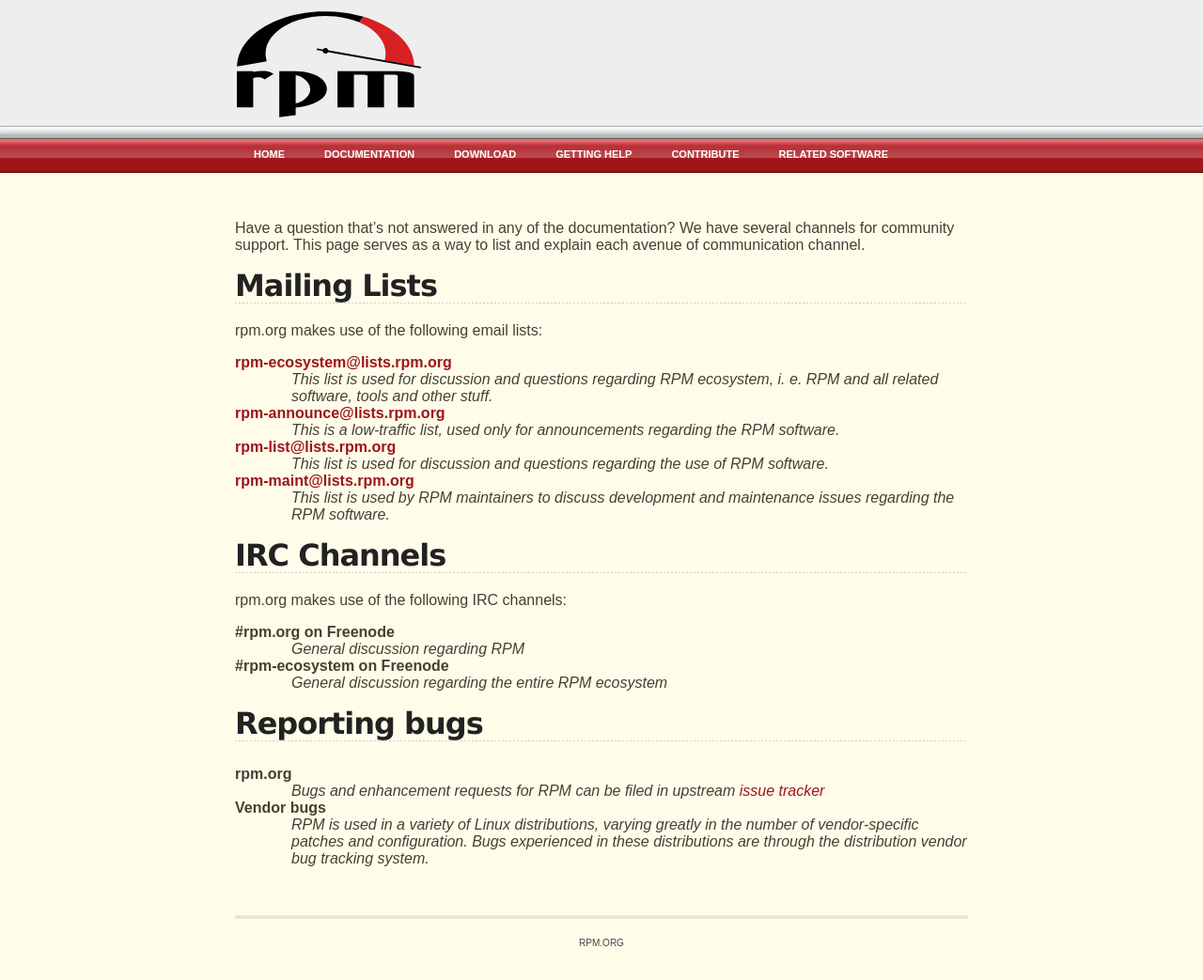
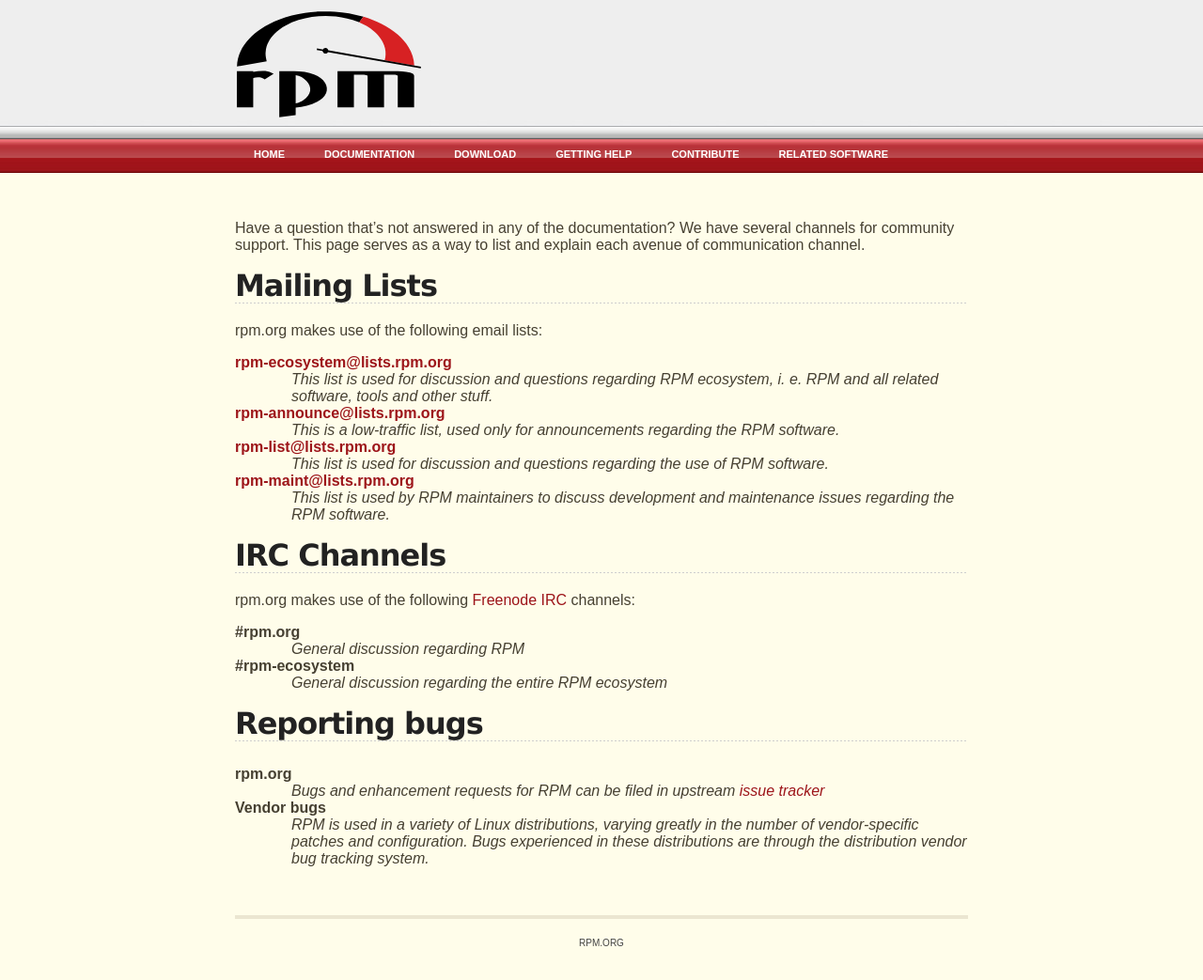
Before and after one commit to rpm-software-management/rpm-web, a Jekyll site: the page built from help.md, in a window 1280 px wide. Shown: the whole page at 94% size. Built offline with Jekyll 4.4.1, drawn with Linux system fonts in a browser that asks for light colours.

Commit message:
Tweak irc section a bit
Both channels are on Freenode, no point repeating it.
Add links to both Freenode + generic IRC resource

```diff
--- a/help.md
+++ b/help.md
@@ -21,12 +21,13 @@ rpm.org makes use of the following email lists:
 
 
 ## IRC Channels
-rpm.org makes use of the following IRC channels:
+rpm.org makes use of the following [Freenode](http://freenode.net/)
+[IRC](http://www.irchelp.org/) channels:
 
-\#rpm.org on Freenode
+\#rpm.org
 : General discussion regarding RPM
 
-\#rpm-ecosystem on Freenode
+\#rpm-ecosystem
 : General discussion regarding the entire RPM ecosystem
 
 ## Reporting bugs
```
